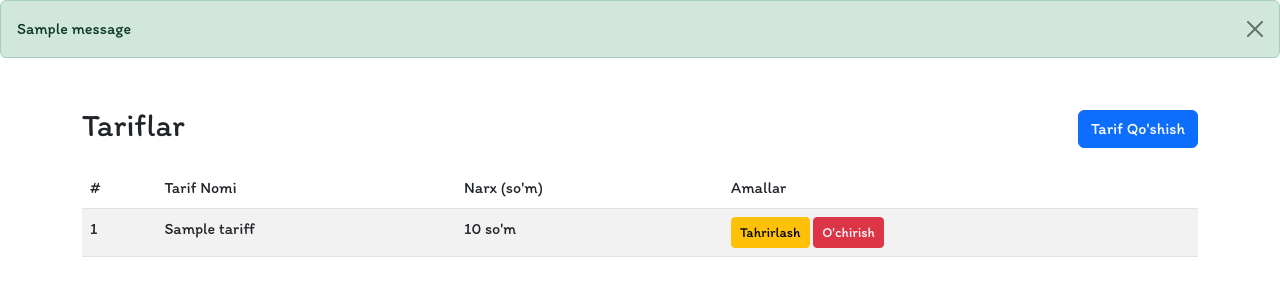
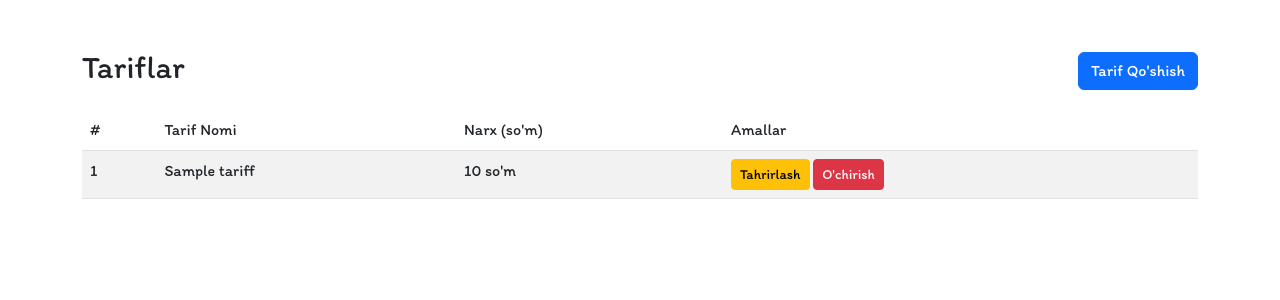
Before and after one commit to ozodbeksobirjonovich/macrosoft_crm, a Django app: template admin_panel/templates/tariflar.html in a window 1280 px wide. Shown: the part 56-356 px from the top of the page. Run offline with Django 5.2, Linux system fonts and the light colour scheme; the template is opened without the code that fills it: most values are stand-ins (such as "Sample title", 1, 10 or a date in 2020); one stand-in notice (Sample message) is shown.

Commit message:
removed alert messages...

```diff
--- a/admin_panel/templates/tariflar.html
+++ b/admin_panel/templates/tariflar.html
@@ -3,15 +3,6 @@
 {% block title %}Tariflar{% endblock %}
 
 {% block body %}
-<!-- Display Django Messages -->
-{% if messages %}
-  {% for message in messages %}
-    <div class="alert alert-{{ message.tags }} alert-dismissible fade show" role="alert">
-      {{ message }}
-      <button type="button" class="btn-close" data-bs-dismiss="alert" aria-label="Close"></button>
-    </div>
-  {% endfor %}
-{% endif %}
 
 <!-- Main Content -->
 <div class="container mt-5">
```
